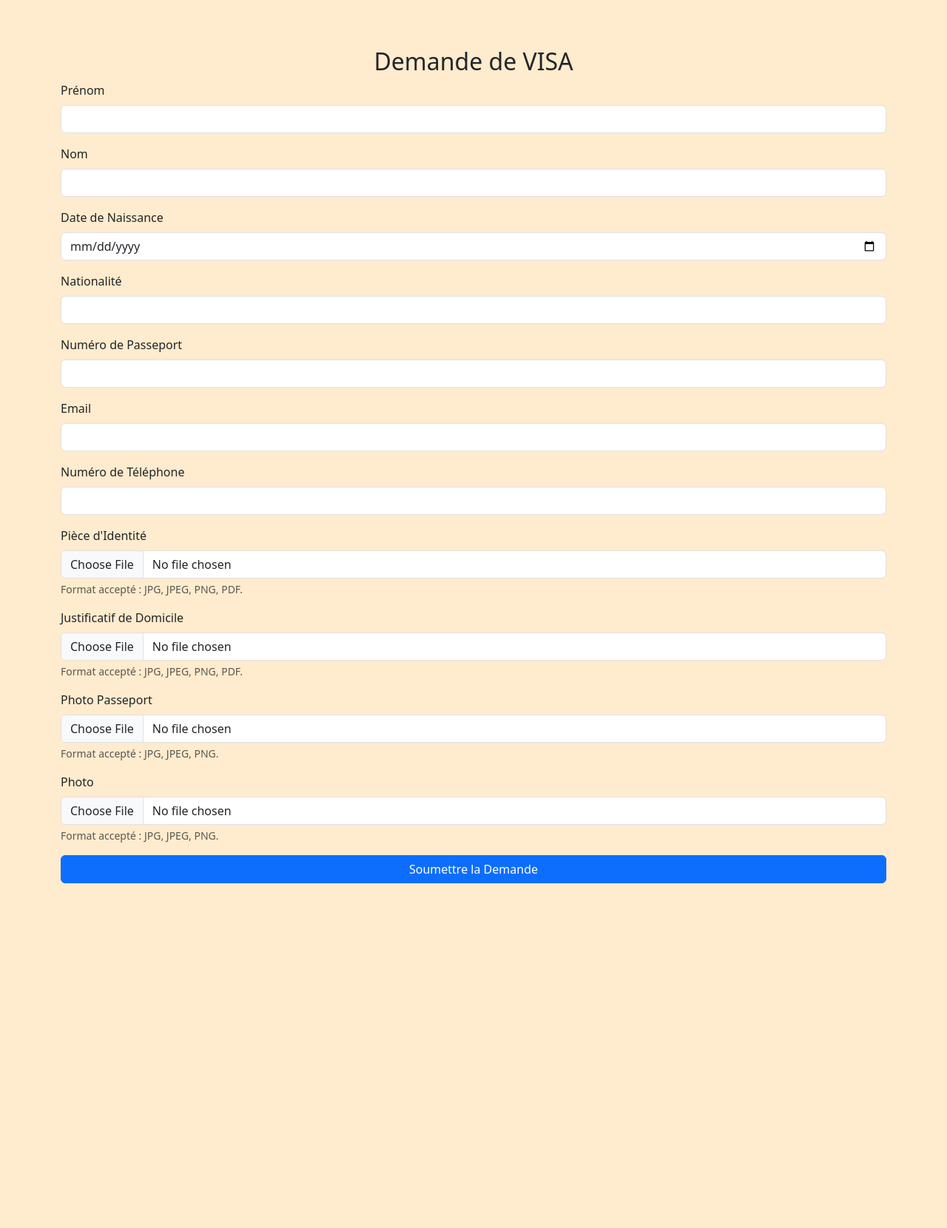
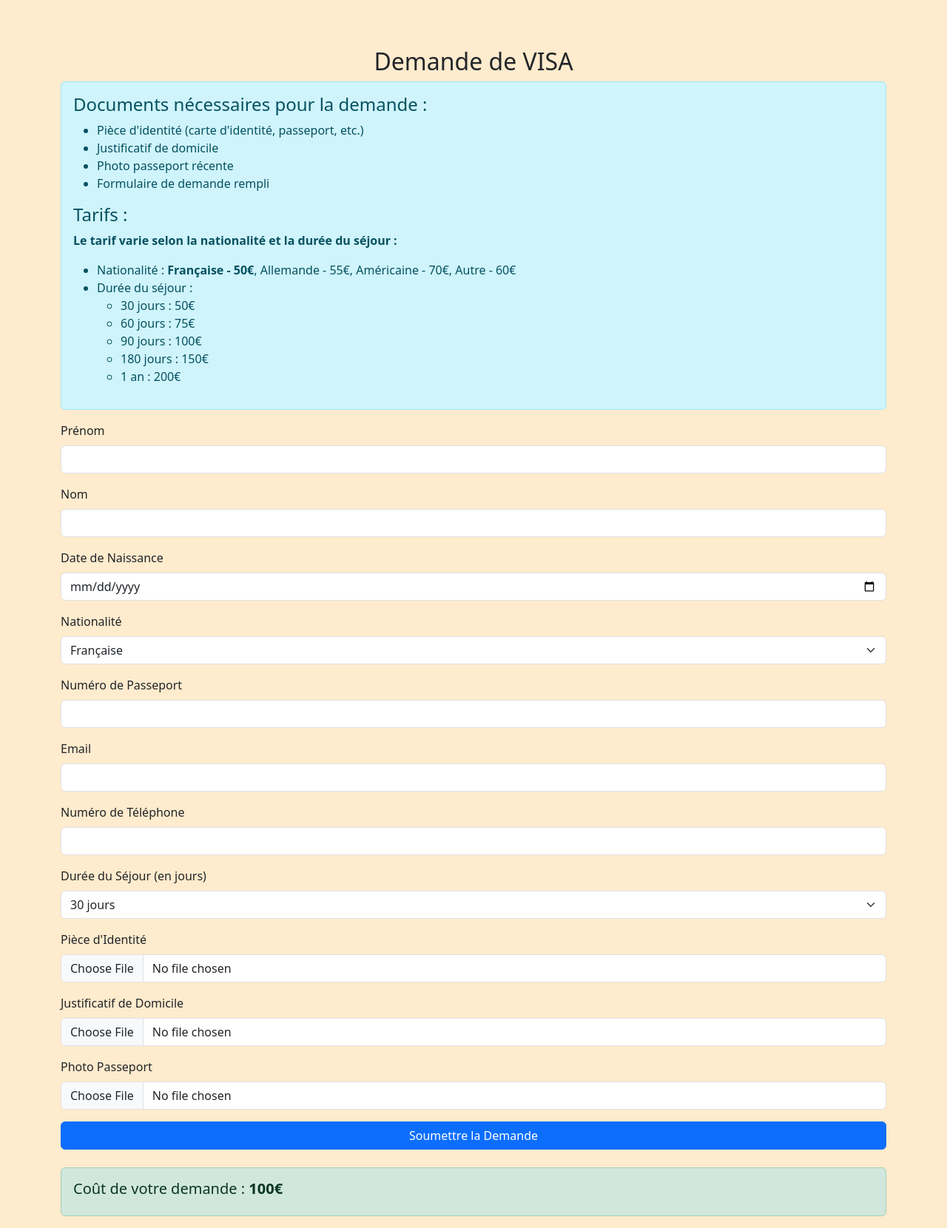
Before and after one commit to Loic-Li/Consulat, a PHP site: page /views/visa.php in a window 1280 px wide. Shown: the part 112-1772 px from the top of the page at 74% size. Before the commit the page ends 1306 px from the top, so only its background shows below. Run offline with PHP 8.4, Linux system fonts and the light colour scheme; data that the repository does not hold is empty.

Commit message:
Ajout Prix/demande

```diff
--- a/views/visa.php
+++ b/views/visa.php
@@ -6,12 +6,73 @@ $cssFiles = 'visa';
 $isLoggedIn = isset($_SESSION['user_id']);
 
 require_once '../includes/header.php';
+
+// Tarifs en fonction de la nationalité
+$tarifsNationalites = [
+    'Française' => 50,
+    'Allemande' => 55,
+    'Américaine' => 70,
+    'Autre' => 60,
+    // Pas de tarif pour les Chinois
+];
+
+// Tarifs en fonction de la durée de séjour (en jours)
+$tarifDureeSejour = [
+    '30' => 50,    // Séjour de 30 jours
+    '60' => 75,    // Séjour de 60 jours
+    '90' => 100,   // Séjour de 90 jours
+    '180' => 150,  // Séjour de 180 jours
+    '365' => 200   // Séjour d'un an
+];
+
+$tarifTotal = 0;  // Initialisation du tarif total
+
+if ($_SERVER['REQUEST_METHOD'] === 'POST') {
+    $nationality = $_POST['nationality'] ?? 'Autre';
+    $sejour = $_POST['sejour'] ?? '30';  // Séjour de 30 jours par défaut
+
+    // Si la nationalité est chinoise, on applique 0€ pour le tarif
+    if ($nationality == 'Chinoise') {
+        $tarifTotal = 0;
+    } else {
+        // Calcul du tarif en fonction de la nationalité et de la durée du séjour
+        $tarifTotal = $tarifsNationalites[$nationality] ?? $tarifsNationalites['Autre'];
+        $tarifTotal += $tarifDureeSejour[$sejour];
+    }
+}
 ?>
 
-<div class="container">
+<div class="container mt-5">
+    <h2 class="text-center">Demande de VISA</h2>
+
+    <!-- Informations sur la demande de visa -->
+    <div class="alert alert-info">
+        <h4>Documents nécessaires pour la demande :</h4>
+        <ul>
+            <li>Pièce d'identité (carte d'identité, passeport, etc.)</li>
+            <li>Justificatif de domicile</li>
+            <li>Photo passeport récente</li>
+            <li>Formulaire de demande rempli</li>
+        </ul>
+        <h4>Tarifs :</h4>
+        <p><strong>Le tarif varie selon la nationalité et la durée du séjour :</strong></p>
+        <ul>
+            <li>Nationalité : <strong>Française - 50€</strong>, Allemande - 55€, Américaine - 70€, Autre - 60€</li>
+            <li>Durée du séjour :
+                <ul>
+                    <li>30 jours : 50€</li>
+                    <li>60 jours : 75€</li>
+                    <li>90 jours : 100€</li>
+                    <li>180 jours : 150€</li>
+                    <li>1 an : 200€</li>
+                </ul>
+            </li>
+        </ul>
+    </div>
+
     <div class="form-container">
-        <h2 class="text-center">Demande de VISA</h2>
-        <form action="submit_visa_request.php" method="post" enctype="multipart/form-data"> <!-- Ajout de enctype -->
+        <form action="submit_visa_request.php" method="post" enctype="multipart/form-data">
+            <!-- Formulaire des informations personnelles -->
             <div class="mb-3">
                 <label for="firstName" class="form-label">Prénom</label>
                 <input type="text" class="form-control" id="firstName" name="firstName" required>
@@ -26,7 +87,13 @@ require_once '../includes/header.php';
             </div>
             <div class="mb-3">
                 <label for="nationality" class="form-label">Nationalité</label>
-                <input type="text" class="form-control" id="nationality" name="nationality" required>
+                <select class="form-select" id="nationality" name="nationality" required>
+                    <option value="Française">Française</option>
+                    <option value="Allemande">Allemande</option>
+                    <option value="Américaine">Américaine</option>
+                    <option value="Chinoise">Chinoise</option>
+                    <option value="Autre">Autre</option>
+                </select>
             </div>
             <div class="mb-3">
                 <label for="passportNumber" class="form-label">Numéro de Passeport</label>
@@ -41,36 +108,91 @@ require_once '../includes/header.php';
                 <input type="tel" class="form-control" id="phone" name="phone" required>
             </div>
 
-            <!-- Champs de téléchargement pour chaque document -->
+            <!-- Sélection de la durée du séjour -->
+            <div class="mb-3">
+                <label for="sejour" class="form-label">Durée du Séjour (en jours)</label>
+                <select class="form-select" id="sejour" name="sejour" required>
+                    <option value="30">30 jours</option>
+                    <option value="60">60 jours</option>
+                    <option value="90">90 jours</option>
+                    <option value="180">180 jours</option>
+                    <option value="365">1 an</option>
+                </select>
+            </div>
+
+            <!-- Champs de téléchargement des documents -->
             <div class="mb-3">
                 <label for="identityDocument" class="form-label">Pièce d'Identité</label>
                 <input type="file" class="form-control" id="identityDocument" name="identityDocument" accept=".jpg,.jpeg,.png,.pdf" required>
-                <div class="form-text">Format accepté : JPG, JPEG, PNG, PDF.</div>
             </div>
-
             <div class="mb-3">
                 <label for="addressProof" class="form-label">Justificatif de Domicile</label>
                 <input type="file" class="form-control" id="addressProof" name="addressProof" accept=".jpg,.jpeg,.png,.pdf" required>
-                <div class="form-text">Format accepté : JPG, JPEG, PNG, PDF.</div>
             </div>
-
             <div class="mb-3">
                 <label for="passportPhoto" class="form-label">Photo Passeport</label>
                 <input type="file" class="form-control" id="passportPhoto" name="passportPhoto" accept=".jpg,.jpeg,.png" required>
-                <div class="form-text">Format accepté : JPG, JPEG, PNG.</div>
-            </div>
-
-            <div class="mb-3">
-                <label for="photo" class="form-label">Photo</label>
-                <input type="file" class="form-control" id="Photo" name="Photo" accept=".jpg,.jpeg,.png" required>
-                <div class="form-text">Format accepté : JPG, JPEG, PNG.</div>
             </div>
 
             <button type="submit" class="btn btn-primary w-100">Soumettre la Demande</button>
         </form>
+
+        <!-- Affichage du tarif calculé -->
+        <div class="alert alert-success mt-4">
+            <h5>Coût de votre demande : <strong><?php echo $tarifTotal; ?>€</strong></h5>
+        </div>
     </div>
 </div>
-<br><br><br><br><br>
+
+<script>
+    document.addEventListener('DOMContentLoaded', function () {
+        const nationalitySelect = document.getElementById('nationality');
+        const sejourSelect = document.getElementById('sejour');
+        const tarifDiv = document.querySelector('.alert-success h5');
+
+        function updateTarif() {
+            const nationality = nationalitySelect.value;
+            const sejour = sejourSelect.value;
+            let tarifTotal = 0;
+
+            // Tarifs en fonction de la nationalité
+            const tarifsNationalites = {
+                'Française': 50,
+                'Allemande': 55,
+                'Américaine': 70,
+                'Autre': 60,
+            };
+
+            // Tarifs en fonction de la durée de séjour
+            const tarifDureeSejour = {
+                '30': 50,
+                '60': 75,
+                '90': 100,
+                '180': 150,
+                '365': 200,
+            };
+
+            // Si la nationalité est chinoise, on applique 0€
+            if (nationality === 'Chinoise') {
+                tarifTotal = 0;
+            } else {
+                // Calcul du tarif en fonction de la nationalité et de la durée du séjour
+                tarifTotal = tarifsNationalites[nationality] || tarifsNationalites['Autre'];
+                tarifTotal += tarifDureeSejour[sejour] || tarifDureeSejour['30'];
+            }
+
+            // Mettre à jour le coût de la demande affiché
+            tarifDiv.innerHTML = `Coût de votre demande : <strong>${tarifTotal}€</strong>`;
+        }
+
+        // Mettre à jour le tarif dès qu'un des champs est modifié
+        nationalitySelect.addEventListener('change', updateTarif);
+        sejourSelect.addEventListener('change', updateTarif);
+
+        // Initialiser le tarif au chargement de la page
+        updateTarif();
+    });
+</script>
 
 <?php
 include_once('../includes/footer.php');
```
